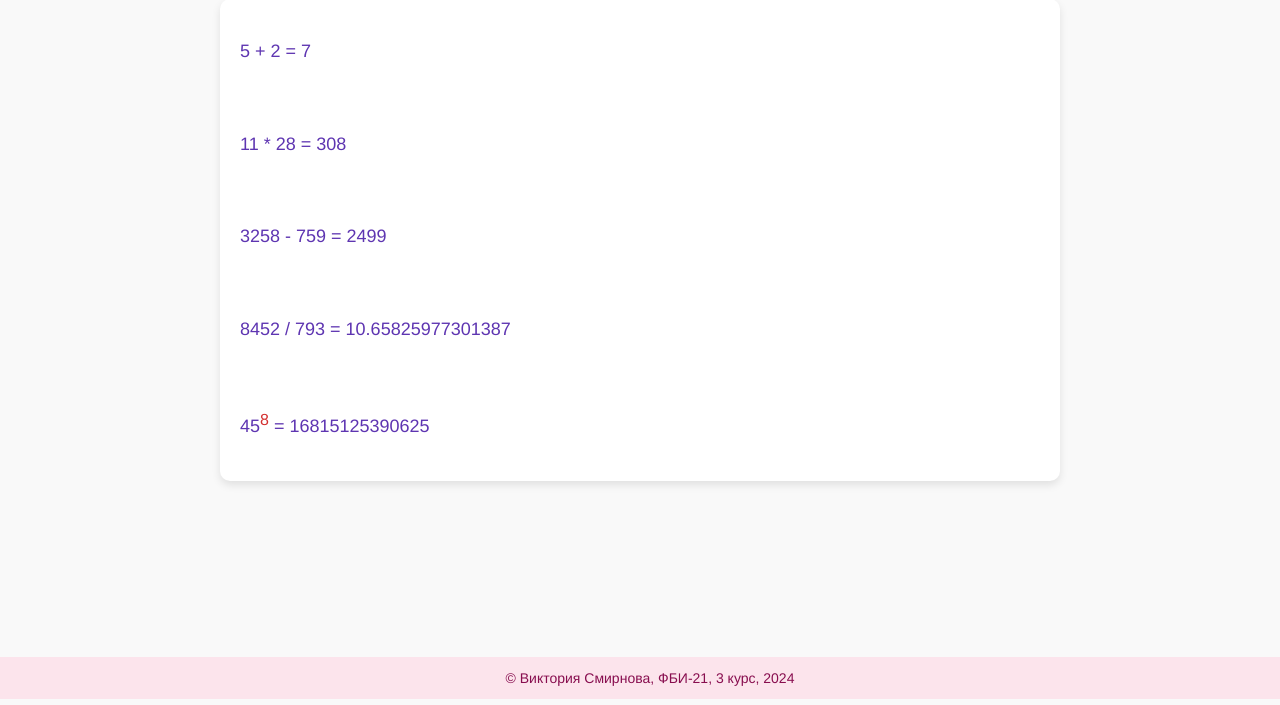
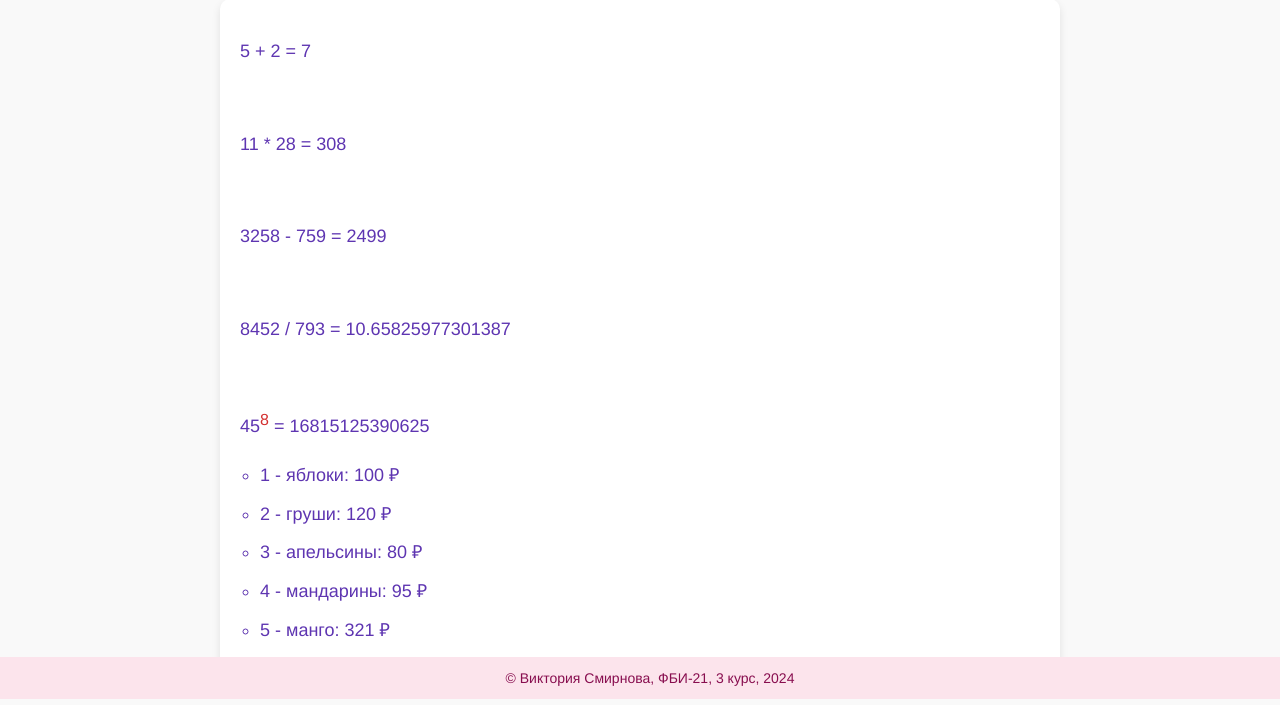
Before and after one commit to sm11rnova/web-programming-labs-2, a Flask app: page /lab2/example in a window 1280 px wide. Shown: the part 101-806 px from the top of the page. Run offline with Flask 3, Linux system fonts and the light colour scheme.

Commit message:
Цикл в шаблоне

```diff
--- a/app.py
+++ b/app.py
@@ -472,4 +472,12 @@ def example():
     lab_number = '2'
     group = 'ФБИ-21'
     course = '3 курс'
-    return render_template('example.html', name=name, lab_number=lab_number, group=group, course=course)
+    fruits = [
+        {'name': 'яблоки', 'price': 100},
+        {'name': 'груши', 'price': 120},
+        {'name': 'апельсины', 'price': 80},
+        {'name': 'мандарины', 'price': 95},
+        {'name': 'манго', 'price': 321},
+    ]
+    return render_template('example.html', name=name, lab_number=lab_number,
+                           group=group, course=course, fruits=fruits)
--- a/static/main.css
+++ b/static/main.css
@@ -8,28 +8,28 @@ body {
 }
 
 header {
-    background-color: #fce4ec; /* Нежно-розовый фон */
-    color: #880e4f; /* Глубокий розовый цвет текста */
+    background-color: #fce4ec;
+    color: #880e4f;
     text-align: center;
     padding: 20px;
     font-size: 24px;
     font-weight: bold;
-    border-bottom: 2px solid #f8bbd0; /* Лёгкая граница внизу */
+    border-bottom: 2px solid #f8bbd0;
 }
 
 main {
     padding: 20px;
-    background-color: #fff; /* Белый фон для контента */
+    background-color: #fff;
     margin: 20px auto;
     max-width: 800px;
-    box-shadow: 0 4px 8px rgba(0, 0, 0, 0.1); /* Нежная тень для объёма */
+    box-shadow: 0 4px 8px rgba(0, 0, 0, 0.1);
     border-radius: 10px;
 }
 
 p {
     font-size: 18px;
     margin-bottom: 20px;
-    color: #5e35b1; /* Нежный фиолетовый цвет текста */
+    color: #5e35b1;
 }
 
 footer {
@@ -44,18 +44,18 @@ footer {
 }
 
 a {
-    color: #5e35b1; /* Нежный фиолетовый цвет */
+    color: #5e35b1;
     text-decoration: none;
     font-weight: bold;
 }
 
 a:hover {
-    color: #880e4f; /* Глубокий розовый цвет при наведении */
+    color: #880e4f;
     text-decoration: underline;
 }
 
 h1, h2 {
-    color: #880e4f; /* Основной цвет заголовков */
+    color: #880e4f;
 }
 
 h1 {
@@ -69,11 +69,23 @@ h2 {
 img {
     max-width: 100%;
     border-radius: 10px;
-    box-shadow: 0 4px 6px rgba(0, 0, 0, 0.1); /* Лёгкая тень для картинок */
+    box-shadow: 0 4px 6px rgba(0, 0, 0, 0.1);
 }
 
 sup {
     font-size: 16px;
     vertical-align: super;
-    color: #d32f2f; /* Нежный красный для экспоненты */
+    color: #d32f2f;
 }
+
+ul {
+    list-style-type: circle;
+    padding-left: 20px;
+    color: #5e35b1;
+    margin-bottom: 20px;
+}
+
+ul li {
+    margin-bottom: 10px;
+    font-size: 18px;
+}
--- a/templates/example.html
+++ b/templates/example.html
@@ -17,6 +17,11 @@
         <p>3258 - 759 = {{ 3258 - 759}}</p><br>
         <p>8452 / 793 = {{ 8452 / 793}}</p><br>
         <p>45<sup>8</sup> = {{ 45**8 }}</p>
+        <ul>
+            {% for f in fruits %}
+            <li>{{ loop.index }} - {{ f.name }}: {{ f.price }} &#x20bd;</li>
+            {% endfor %}
+        </ul>
     </main>
 
     <footer>
```
